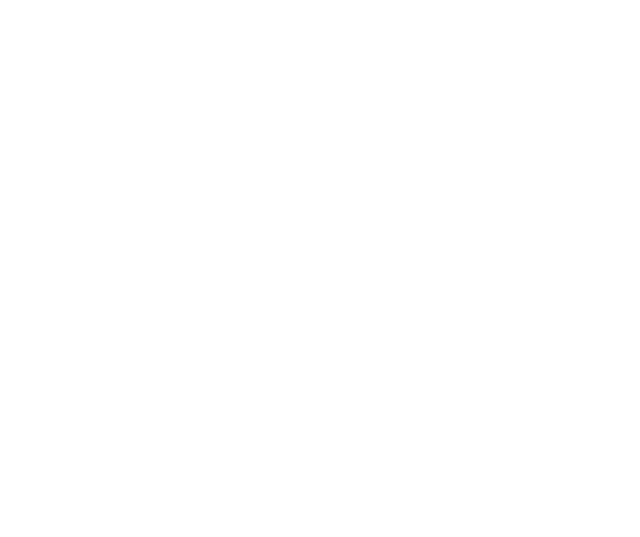
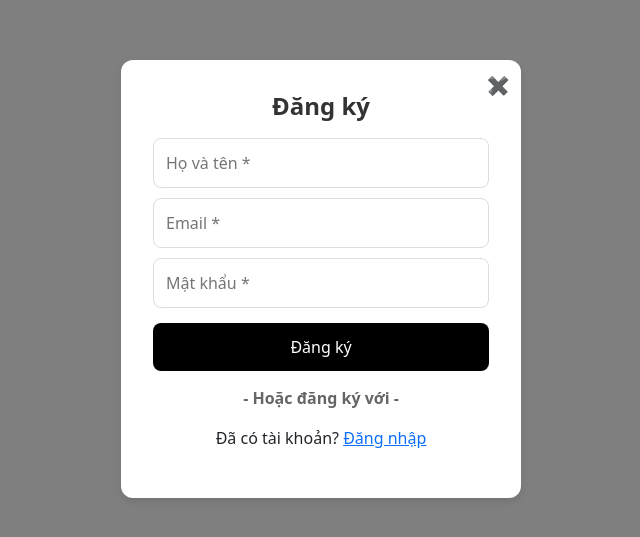
Before and after one commit to Meliodasad/WEB2091-FrameWork2-Uniqlo, a React (Vite) app: page /register in a window 1280 px wide. Before the commit this address had no page. Shown: the part 121-658 px from the top of the page, without its empty margins (319-959 px from the left). Built offline with nearby package versions, Linux system fonts and the light colour scheme.

Commit message:
them code vao nhanh phong

```diff
--- a/src/components/Header.tsx
+++ b/src/components/Header.tsx
@@ -1,26 +1,103 @@
-import { Link } from "react-router-dom";
+import { Link, useNavigate } from "react-router-dom";
+import { useEffect, useState } from "react";
 
 const Header = () => {
+  const [user, setUser] = useState<{ fullName: string } | null>(null);
+  const [isDropdownOpen, setIsDropdownOpen] = useState(false);
+  const navigate = useNavigate();
+
+  useEffect(() => {
+    const storedUser = localStorage.getItem("user");
+    if (storedUser) {
+      setUser(JSON.parse(storedUser));
+    }
+  }, []);
+
+  const handleLogout = () => {
+    localStorage.removeItem("user");
+    setUser(null);
+    navigate("/"); // Chuyển hướng về trang chủ sau khi đăng xuất
+  };
+
   return (
     <nav className="navbar navbar-expand-lg navbar-dark bg-dark">
       <div className="container">
         <Link className="navbar-brand fw-bold" to="/">
-          <img src="https://toppng.com/uploads/preview/uniqlo-logo-vector-11573942521rp32cmu2vg.png" alt="UNIQLO" style={{ height: "40px" }} />
+          <img
+            src="https://toppng.com/uploads/preview/uniqlo-logo-vector-11573942521rp32cmu2vg.png"
+            alt="UNIQLO"
+            style={{ height: "40px" }}
+          />
         </Link>
-        <button className="navbar-toggler" type="button" data-bs-toggle="collapse" data-bs-target="#navbarNav">
+        <button
+          className="navbar-toggler"
+          type="button"
+          data-bs-toggle="collapse"
+          data-bs-target="#navbarNav"
+        >
           <span className="navbar-toggler-icon"></span>
         </button>
         <div className="collapse navbar-collapse" id="navbarNav">
           <ul className="navbar-nav">
-            <li className="nav-item"><Link className="nav-link" to="/">Trang chủ</Link></li>
-            <li className="nav-item"><Link className="nav-link" to="/products">Sản phẩm</Link></li>
-            <li className="nav-item"><Link className="nav-link" to="/contact">Liên hệ</Link></li>
-            <li className="nav-item"><Link className="nav-link" to="/about">Giới thiệu</Link></li>
+            <li className="nav-item">
+              <Link className="nav-link" to="/">
+                Trang chủ
+              </Link>
+            </li>
+            <li className="nav-item">
+              <Link className="nav-link" to="/products">
+                Sản phẩm
+              </Link>
+            </li>
+            <li className="nav-item">
+              <Link className="nav-link" to="/contact">
+                Liên hệ
+              </Link>
+            </li>
+            <li className="nav-item">
+              <Link className="nav-link" to="/about">
+                Giới thiệu
+              </Link>
+            </li>
           </ul>
           <ul className="navbar-nav ms-auto">
-            <li className="nav-item"><Link className="nav-link" to="/search"><i className="fas fa-search"></i></Link></li>
-            <li className="nav-item"><Link className="nav-link" to="/login"><i className="fas fa-user"></i></Link></li>
-            <li className="nav-item"><Link className="nav-link" to="/cart"><i className="fas fa-shopping-cart"></i></Link></li>
+            <li className="nav-item">
+              <Link className="nav-link" to="/search">
+                <i className="fas fa-search"></i>
+              </Link>
+            </li>
+
+            {user ? (
+              <li className="nav-item dropdown">
+                <button
+                  className="nav-link btn btn-dark dropdown-toggle"
+                  onClick={() => setIsDropdownOpen(!isDropdownOpen)}
+                >
+                  👤 {user.fullName}
+                </button>
+                {isDropdownOpen && (
+                  <ul className="dropdown-menu dropdown-menu-dark show" style={{ display: "block" }}>
+                    <li>
+                      <button className="dropdown-item" onClick={handleLogout}>
+                        Đăng xuất
+                      </button>
+                    </li>
+                  </ul>
+                )}
+              </li>
+            ) : (
+              <li className="nav-item">
+                <Link className="nav-link" to="/login">
+                  <i className="fas fa-user"></i> Đăng nhập
+                </Link>
+              </li>
+            )}
+
+            <li className="nav-item">
+              <Link className="nav-link" to="/cart">
+                <i className="fas fa-shopping-cart"></i>
+              </Link>
+            </li>
           </ul>
         </div>
       </div>
--- /dev/null
+++ b/src/pages/login.tsx
@@ -0,0 +1,79 @@
+import { useState } from "react";
+import { useForm } from "react-hook-form";
+import { Link, useNavigate } from "react-router-dom";
+import "./styles.css";
+
+const Login = () => {
+  const [loading, setLoading] = useState(false);
+  const { register, handleSubmit, formState: { errors } } = useForm();
+  const navigate = useNavigate();
+
+  const onSubmit = async (data: any) => {
+    setLoading(true);
+    setTimeout(() => {
+      // Lấy thông tin tài khoản đã đăng ký
+      const storedUser = localStorage.getItem("registeredUser");
+
+      if (storedUser) {
+        const user = JSON.parse(storedUser);
+
+        // Kiểm tra email & mật khẩu
+        if (user.email === data.email && user.password === data.password) {
+          alert("Đăng nhập thành công!");
+
+          // Lưu thông tin đăng nhập
+          localStorage.setItem("user", JSON.stringify(user.fullName));
+
+          setLoading(false);
+          navigate("/"); // Chuyển hướng về trang chủ
+        } else {
+          alert("Email hoặc mật khẩu không chính xác!");
+          setLoading(false);
+        }
+      } else {
+        alert("Không tìm thấy tài khoản, vui lòng đăng ký!");
+        setLoading(false);
+      }
+    }, 2000);
+  };
+
+  return (
+    <div className="modal-overlay">
+      <div className="auth-container">
+        {/* Thêm sự kiện onClick để khi bấm vào "✖" sẽ về trang chủ */}
+        <span className="close-button" onClick={() => navigate("/")}>✖</span>
+
+        <h2 className="auth-title">Đăng nhập</h2>
+
+        <form onSubmit={handleSubmit(onSubmit)}>
+          <input
+            type="email"
+            {...register("email", { required: "Vui lòng nhập email" })}
+            placeholder="Email *"
+            className="auth-input"
+          />
+          {errors.email && <p className="text-red-500 text-sm">{errors.email.message}</p>}
+
+          <input
+            type="password"
+            {...register("password", { required: "Vui lòng nhập mật khẩu" })}
+            placeholder="Mật khẩu *"
+            className="auth-input"
+          />
+          {errors.password && <p className="text-red-500 text-sm">{errors.password.message}</p>}
+
+          <button type="submit" className="auth-button">
+            {loading ? "Đang xử lý..." : "Đăng nhập"}
+          </button>
+        </form>
+
+        <p className="auth-divider">- Hoặc đăng nhập với -</p>
+        <p className="text-center">
+          Chưa có tài khoản? <Link to="/register" className="text-blue-500">Đăng ký</Link>
+        </p>
+      </div>
+    </div>
+  );
+};
+
+export default Login;
--- /dev/null
+++ b/src/pages/register.tsx
@@ -0,0 +1,70 @@
+import { useState } from "react";
+import { useForm } from "react-hook-form";
+import { Link, useNavigate } from "react-router-dom";
+import "./styles.css";
+
+const Register = () => {
+  const [loading, setLoading] = useState(false);
+  const { register, handleSubmit, formState: { errors } } = useForm();
+  const navigate = useNavigate();
+
+  const onSubmit = async (data: any) => {
+    setLoading(true);
+    setTimeout(() => {
+      // Lưu thông tin người dùng vào localStorage với key "registeredUser"
+      localStorage.setItem("registeredUser", JSON.stringify(data));
+
+      alert("Đăng ký thành công! Vui lòng đăng nhập.");
+      setLoading(false);
+      navigate("/login"); // Chuyển hướng sang trang đăng nhập
+    }, 2000);
+  };
+
+  return (
+    <div className="modal-overlay">
+      <div className="auth-container">
+        {/* Thêm sự kiện onClick để khi bấm vào "✖" sẽ về trang chủ */}
+        <span className="close-button" onClick={() => navigate("/")}>✖</span>
+
+        <h2 className="auth-title">Đăng ký</h2>
+
+        <form onSubmit={handleSubmit(onSubmit)}>
+          <input
+            type="text"
+            {...register("fullName", { required: "Vui lòng nhập họ tên" })}
+            placeholder="Họ và tên *"
+            className="auth-input"
+          />
+          {errors.fullName && <p className="text-red-500 text-sm">{errors.fullName.message}</p>}
+
+          <input
+            type="email"
+            {...register("email", { required: "Vui lòng nhập email" })}
+            placeholder="Email *"
+            className="auth-input"
+          />
+          {errors.email && <p className="text-red-500 text-sm">{errors.email.message}</p>}
+
+          <input
+            type="password"
+            {...register("password", { required: "Vui lòng nhập mật khẩu" })}
+            placeholder="Mật khẩu *"
+            className="auth-input"
+          />
+          {errors.password && <p className="text-red-500 text-sm">{errors.password.message}</p>}
+
+          <button type="submit" className="auth-button">
+            {loading ? "Đang xử lý..." : "Đăng ký"}
+          </button>
+        </form>
+
+        <p className="auth-divider">- Hoặc đăng ký với -</p>
+        <p className="text-center">
+          Đã có tài khoản? <Link to="/login" className="text-blue-500">Đăng nhập</Link>
+        </p>
+      </div>
+    </div>
+  );
+};
+
+export default Register;
--- /dev/null
+++ b/src/pages/styles.css
@@ -0,0 +1,102 @@
+/* Nền overlay khi mở form */
+.modal-overlay {
+    position: fixed;
+    inset: 0;
+    background: rgba(0, 0, 0, 0.5);
+    display: flex;
+    align-items: center;
+    justify-content: center;
+  }
+
+  /* Hộp đăng nhập/đăng ký */
+  .auth-container {
+    background: white;
+    width: 100%;
+    max-width: 400px;
+    padding: 2rem;
+    border-radius: 12px;
+    box-shadow: 0 4px 10px rgba(0, 0, 0, 0.1);
+    position: relative;
+  }
+
+  /* Tiêu đề */
+  .auth-title {
+    text-align: center;
+    font-size: 24px;
+    font-weight: bold;
+    color: #333;
+  }
+
+  /* Input */
+  .auth-input {
+    width: 100%;
+    padding: 12px;
+    margin-top: 10px;
+    border: 1px solid #ddd;
+    border-radius: 8px;
+    transition: 0.3s;
+  }
+
+  .auth-input:focus {
+    border-color: #666;
+    box-shadow: 0 0 5px rgba(0, 0, 0, 0.2);
+    outline: none;
+  }
+
+  /* Checkbox và Quên mật khẩu */
+  .auth-options {
+    display: flex;
+    justify-content: space-between;
+    align-items: center;
+    margin-top: 10px;
+    font-size: 14px;
+  }
+
+  .auth-options a {
+    color: #666;
+    text-decoration: none;
+  }
+
+  .auth-options a:hover {
+    text-decoration: underline;
+  }
+
+  /* Nút đăng nhập/đăng ký */
+  .auth-button {
+    width: 100%;
+    background: black;
+    color: white;
+    padding: 12px;
+    margin-top: 15px;
+    border: none;
+    border-radius: 8px;
+    cursor: pointer;
+    font-size: 16px;
+    transition: 0.3s;
+  }
+
+  .auth-button:hover {
+    background: #444;
+  }
+
+  /* Đăng nhập với tài khoản khác */
+  .auth-divider {
+    text-align: center;
+    margin-top: 15px;
+    font-weight: bold;
+    color: #666;
+  }
+
+  /* Đóng form */
+  .close-button {
+    position: absolute;
+    top: 12px;
+    right: 12px;
+    font-size: 18px;
+    cursor: pointer;
+    color: #666;
+  }
+
+  .close-button:hover {
+    color: black;
+  }
--- a/src/routes.tsx
+++ b/src/routes.tsx
@@ -4,6 +4,8 @@
 import ContactPage from "./pages/ContactPage";
 import AboutPage from "./pages/AboutPage";
 import ProductDetail from "./pages/ProductDetail";
+import Login from "./pages/Login"; // Import trang đăng nhập
+import Register from "./pages/Register"; // Import trang đăng ký
 
 function App() {
   return (
@@ -14,6 +16,8 @@
         <Route path="/contact" element={<ContactPage />} />
         <Route path="/about" element={<AboutPage />} />
         <Route path="/product/:id" element={<ProductDetail />} />
+        <Route path="/login" element={<Login />} /> {/* Định tuyến đăng nhập */}
+        <Route path="/register" element={<Register />} /> {/* Định tuyến đăng ký */}
       </Routes>
     </Router>
   );
```
Also changed, not shown: src/pages/HomePage.tsx (+16 -0 lines), thuong-hieu-uniqlo-1-1690560607.jpg (added).
